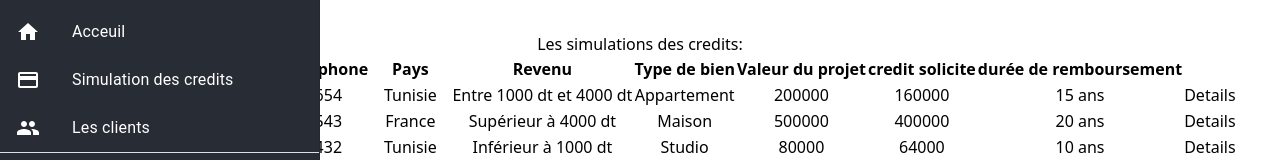
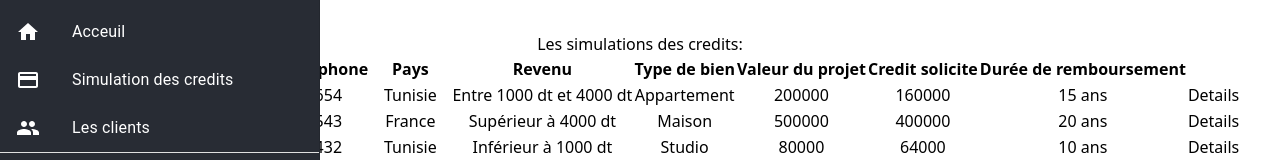
Before and after one commit to emmnna/crmProject, a React (Vite) app: page /credit in a window 1280 px wide. Shown: the top 160 px of the page. Built offline with nearby package versions, Linux system fonts and the light colour scheme.

Commit message:
liste des simulations

```diff
--- a/src/components/credit.jsx
+++ b/src/components/credit.jsx
@@ -13,7 +13,9 @@ export default function Credit(props) {
             <td className="border border-gray-300 px-2 py-1 text-sm">{props.sim.creditSollicite}</td>
             <td className="border border-gray-300 px-2 py-1 text-sm">{props.sim.dureeDeRemboursementSouhaitee}</td>
             <td className="border border-gray-300 px-2 py-1 text-sm">
+
                 <Link to={`/credit/${props.sim.id}`} className="text-blue-500 hover:underline text-xs">Details</Link>
+
             </td>
         </tr>
     );
--- a/src/components/creditDetail.jsx
+++ b/src/components/creditDetail.jsx
@@ -24,7 +24,7 @@ export default function CreditDetail() {
           <h1 className="text-2xl text-blue-900 text-left font-bold mb-6 underline">Autres details : </h1>
           <div className="bg-white shadow-md rounded p-7">
             <div className="mb-4">
-            <h2 className="text-xl font-semibold text-sky-600">Email :</h2>
+            <h2 className="text-xl font-semibold text-sky-600">Email du client:</h2>
               <p className="text-black">{sim.email}</p>
             </div>
             <div className="mb-4">
--- a/src/components/credits.jsx
+++ b/src/components/credits.jsx
@@ -27,8 +27,8 @@ export default function Credits(){
                             <th className="border border-gray-300 px-4 py-2">Revenu</th>
                             <th className="border border-gray-300 px-4 py-2">Type de bien</th>
                             <th className="border border-gray-300 px-4 py-2">Valeur du projet</th>
-                            <th className="border border-gray-300 px-4 py-2">credit solicite</th>
-                            <th className="border border-gray-300 px-4 py-2">durée de remboursement</th>
+                            <th className="border border-gray-300 px-4 py-2">Credit solicite</th>
+                            <th className="border border-gray-300 px-4 py-2">Durée de remboursement</th>
 
                         </tr>
                     </thead>
```
